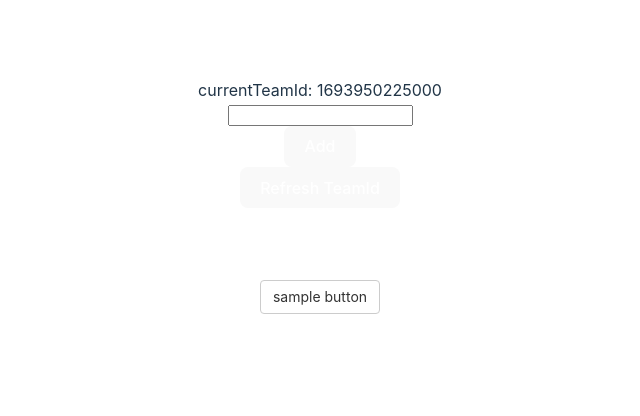
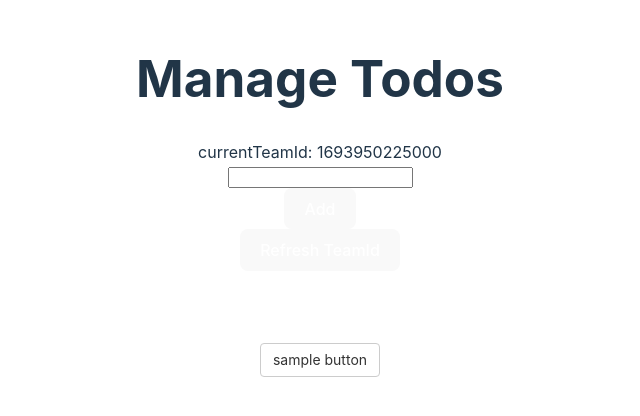
Before and after one commit to zakihaya/react-vite-sample, a React (Vite) app: page / in a window 1280 px wide. Shown: the part 204-620 px from the top of the page, without its empty margins (320-960 px from the left). Built offline with nearby package versions, Linux system fonts and the light colour scheme.

Commit message:
react-router-domを追加

```diff
--- a/package.json
+++ b/package.json
@@ -15,7 +15,8 @@
   },
   "dependencies": {
     "react": "^18.2.0",
-    "react-dom": "^18.2.0"
+    "react-dom": "^18.2.0",
+    "react-router-dom": "^6.15.0"
   },
   "devDependencies": {
     "@storybook/addon-essentials": "^7.4.1",
--- a/src/App.tsx
+++ b/src/App.tsx
@@ -1,3 +1,4 @@
+import { Routes, Route } from "react-router-dom";
 import TodoListComponent from "@/components/TodoList";
 import { TeamIdProvider } from "@/contexts/TeamIdContext";
 import "./App.css";
@@ -6,7 +7,10 @@ function App() {
   return (
     <TeamIdProvider>
       <div className="App">
-        <TodoListComponent />
+        <h1>Manage Todos</h1>
+        <Routes>
+          <Route path="/" element={<TodoListComponent />} />
+        </Routes>
       </div>
     </TeamIdProvider>
   );
--- a/src/main.tsx
+++ b/src/main.tsx
@@ -1,10 +1,14 @@
 import React from "react";
 import ReactDOM from "react-dom/client";
 import App from "./App.tsx";
+// MEMO: ここにcssがあるのはよくない、globalなcssはApp.tsxに書くべき
 import "./index.css";
+import { BrowserRouter } from "react-router-dom";
 
 ReactDOM.createRoot(document.getElementById("root")!).render(
   <React.StrictMode>
-    <App />
+    <BrowserRouter>
+      <App />
+    </BrowserRouter>
   </React.StrictMode>
 );
```
Also changed, not shown: src/pages/Todos.tsx (added), 1 other file (tests, documents, lock files or other folders).
